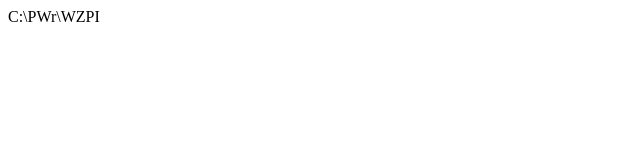
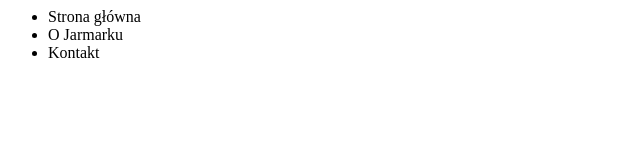
Before and after one commit to eipc16/Jarmark, a plain HTML site: page main.html in a window 1280 px wide. Shown: the whole page, without its empty margins (0-640 px from the left). Drawn offline with Linux system fonts and the light colour scheme.

Commit message:
Added HTML and img sources

```diff
--- a/contact.html
+++ b/contact.html
@@ -1 +1,17 @@
-C:\PWr\WZPI
+<html lang="en">
+<head>
+    <meta charset="UTF-8">
+    <meta name="viewport" content="width=device-width, initial-scale=1.0">
+    <meta http-equiv="X-UA-Compatible" content="ie=edge">
+    <link rel="stylesheet" href="style.css">
+    <title>Kontakt</title>
+</head>
+<body>
+    <div class="main">
+        <h1>
+          Jesteśmy najlepsi i w ogóle.
+          111-222-333
+        </h1>
+    </div>
+</body>
+</html>
--- a/main.html
+++ b/main.html
@@ -1 +1,23 @@
-C:\PWr\WZPI
+<html lang="en">
+<head>
+    <meta charset="UTF-8">
+    <meta name="viewport" content="width=device-width, initial-scale=1.0">
+    <meta http-equiv="X-UA-Compatible" content="ie=edge">
+    <title>Jarmark Boży Bębeński</title>
+</head>
+<body>
+    <div class="main">
+        <ul class="main-list">
+            <li class="main-list-item">
+                Strona główna
+            </li>
+            <li class="main-list-item">
+                O Jarmarku
+            </li>
+            <li class="main-list-item">
+                Kontakt
+            </li>
+        </ul>
+    </div>
+</body>
+</html>
```
Also changed, not shown: info.html (+17 -1 lines), choinka.jpg (added).
